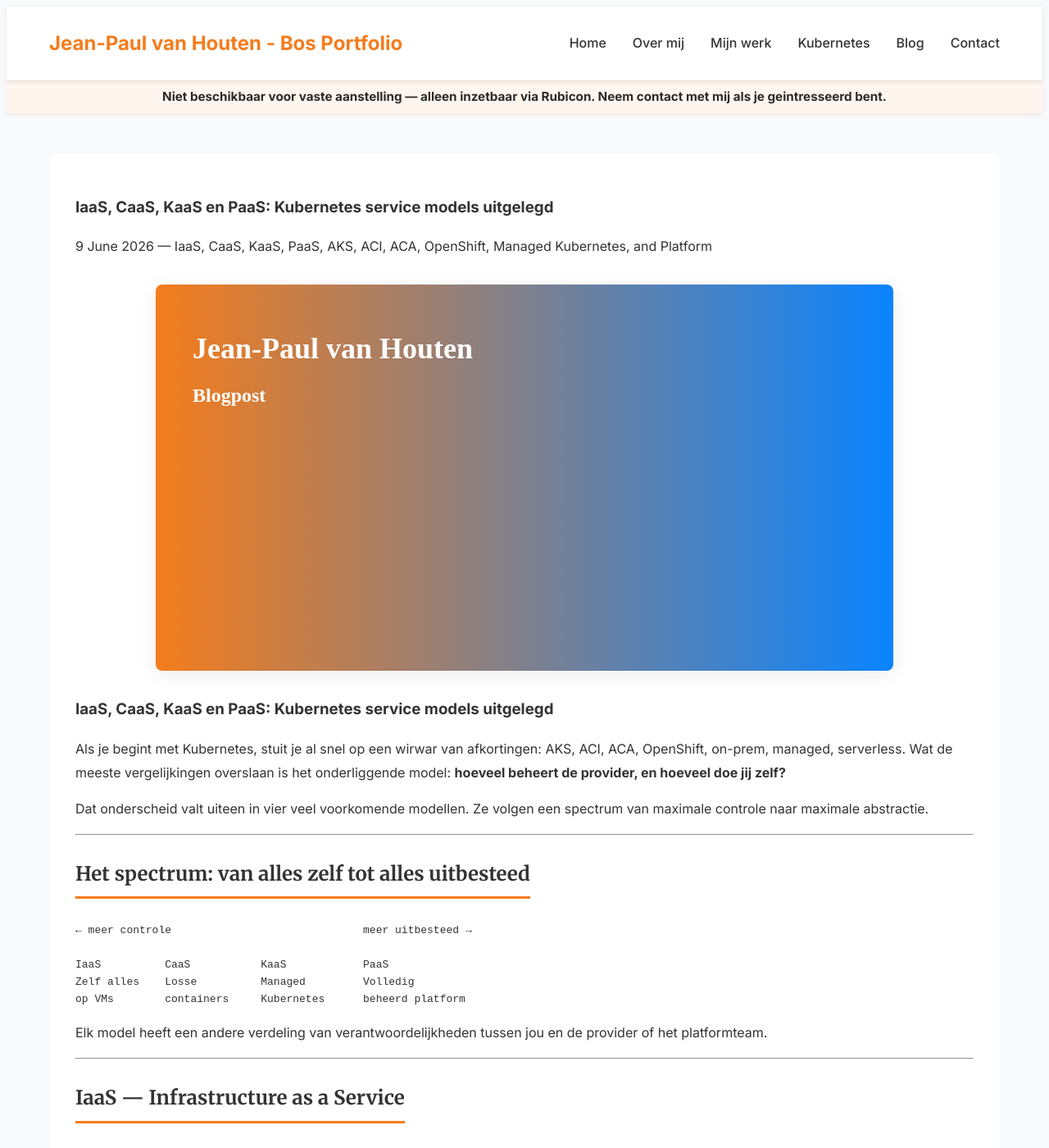
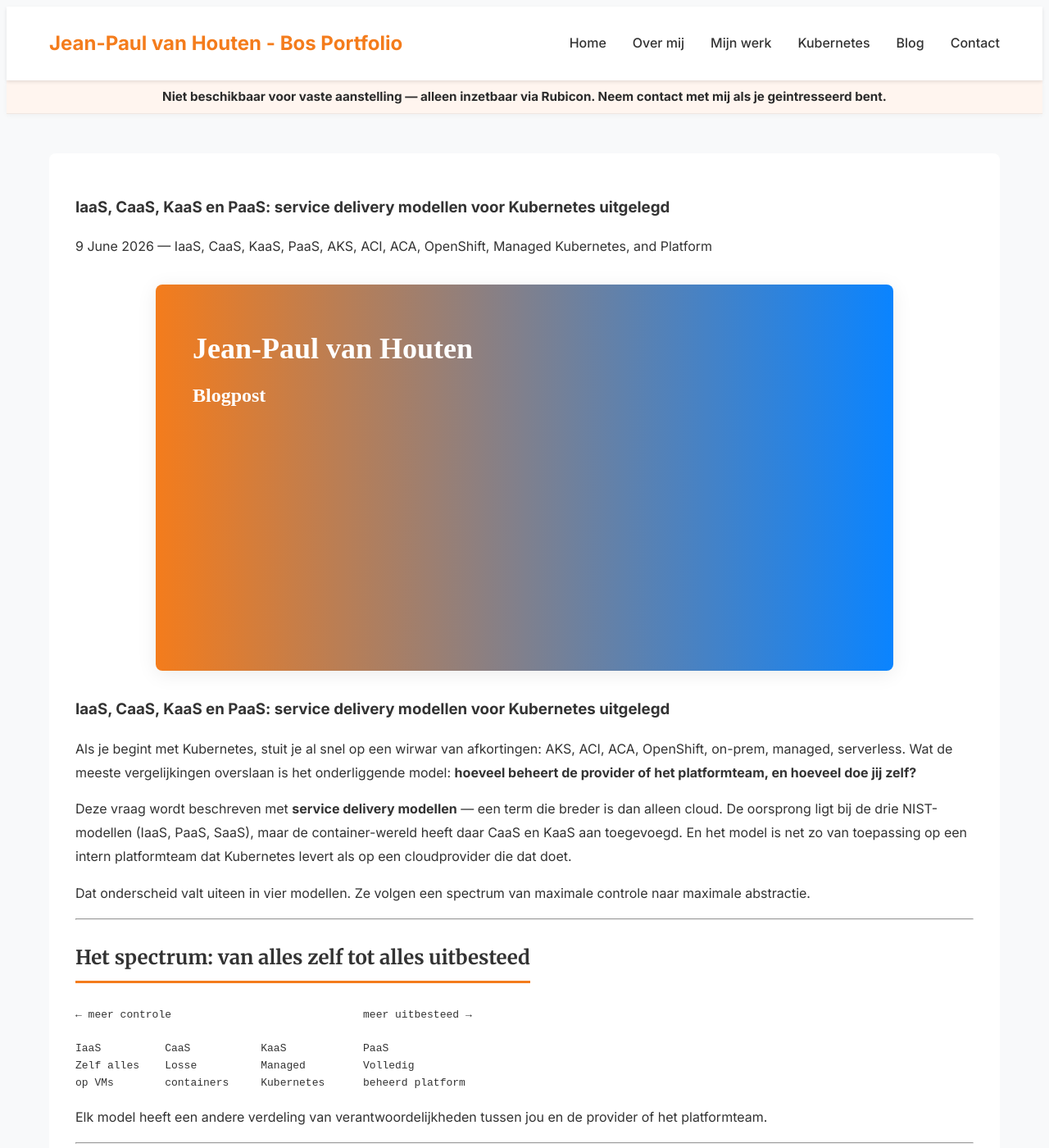
Before and after one commit to vanhoutenbos/personal-website, a Jekyll site: the page built from _posts/2026-06-09-kubernetes-service-models.md, in a window 1280 px wide and 1400 px high. Shown: the whole window at 82% size. Built offline with Jekyll 4.4.1, drawn with Linux system fonts in a browser that asks for light colours; some of the changed text lies outside the part shown.

Commit message:
Update 2026-06-09-kubernetes-service-models.md

```diff
--- a/_posts/2026-06-09-kubernetes-service-models.md
+++ b/_posts/2026-06-09-kubernetes-service-models.md
@@ -1,6 +1,6 @@
 ---
 layout: single
-title: "IaaS, CaaS, KaaS en PaaS: Kubernetes service models uitgelegd"
+title: "IaaS, CaaS, KaaS en PaaS: service delivery modellen voor Kubernetes uitgelegd"
 date: 2026-06-09 06:00:00 +0200
 categories: [Kubernetes, Cloud, Platform Engineering]
 permalink: /blog/:year/:month/:day/:title.html
@@ -14,12 +14,13 @@ description: >
   welk model bij jouw situatie past.
 lang: nl
 ---
+# IaaS, CaaS, KaaS en PaaS: service delivery modellen voor Kubernetes uitgelegd
 
-# IaaS, CaaS, KaaS en PaaS: Kubernetes service models uitgelegd
+Als je begint met Kubernetes, stuit je al snel op een wirwar van afkortingen: AKS, ACI, ACA, OpenShift, on-prem, managed, serverless. Wat de meeste vergelijkingen overslaan is het onderliggende model: **hoeveel beheert de provider of het platformteam, en hoeveel doe jij zelf?**
 
-Als je begint met Kubernetes, stuit je al snel op een wirwar van afkortingen: AKS, ACI, ACA, OpenShift, on-prem, managed, serverless. Wat de meeste vergelijkingen overslaan is het onderliggende model: **hoeveel beheert de provider, en hoeveel doe jij zelf?**
+Deze vraag wordt beschreven met **service delivery modellen** — een term die breder is dan alleen cloud. De oorsprong ligt bij de drie NIST-modellen (IaaS, PaaS, SaaS), maar de container-wereld heeft daar CaaS en KaaS aan toegevoegd. En het model is net zo van toepassing op een intern platformteam dat Kubernetes levert als op een cloudprovider die dat doet.
 
-Dat onderscheid valt uiteen in vier veel voorkomende modellen. Ze volgen een spectrum van maximale controle naar maximale abstractie.
+Dat onderscheid valt uiteen in vier modellen. Ze volgen een spectrum van maximale controle naar maximale abstractie.
 
 ---
 
@@ -47,6 +48,7 @@ De cloudprovider levert rekenkracht, netwerk en opslag. Wat je daarboven bouwt,
 - Kubernetes installeren via `kubeadm` op Azure VMs of AWS EC2
 - K3s op edge hardware of bare metal
 - Rancher op zelfbeheerde nodes
+- OpenShift on-premises — als jouw team het cluster zelf installeert en beheert op eigen hardware
 
 **Wat jij beheert:**
 
@@ -68,10 +70,9 @@ De cloudprovider levert rekenkracht, netwerk en opslag. Wat je daarboven bouwt,
 - Je hebt geen team voor cluster lifecycle management
 - Snelheid van levering is belangrijker dan controle
 
-
-
 > Verdieping: *Komend artikel — Vanilla Kubernetes: kubeadm, K3s en Rancher*
-> Verdieping: *Komend Artikel - Kubernetes Open Shift On-Premise*
+>
+> Verdieping: [Waarom kiezen voor Kubernetes on-premises met OpenShift?](https://www.jeanpaulvanhouten.nl/blog/2026/01/15/getting-started-openshift-onprem.html)
 
 ---
 
@@ -104,6 +105,8 @@ CaaS is de meest minimale containeroplossing. Je zegt "draai deze container" en
 | Schaalbaarheid | Handmatig, 1 container | Auto-scaling, 0 tot veel |
 | Networking | Basis | Ingress, load balancing |
 | Kubernetes zichtbaar | ❌ | ❌ (draait er wel onder) |
+
+ACA is de bovengrens van CaaS: het biedt meer dan pure container execution (revisions, traffic splitting, event-driven scaling via KEDA), maar je hebt als gebruiker geen toegang tot de Kubernetes API of het platform eronder. Dat houdt het in het CaaS-model, zij het aan de rijkere kant.
 
 **Wanneer kiezen:**
 - Korte geïsoleerde taken of CI/CD runners
@@ -158,6 +161,7 @@ Maar let op: **managed Kubernetes is geen managed platform.** De provider beheer
 - Strikte on-premises vereisten
 
 > Verdieping: [Snel aan de slag met AKS](https://www.jeanpaulvanhouten.nl/blog/2025/12/11/getting-started-aks.html)
+>
 > Verdieping: [Managed Kubernetes — wat lost het wél en niet voor je op?](https://www.jeanpaulvanhouten.nl/blog/2026/06/16/managed-kubernetes.html)
 
 ---
@@ -201,13 +205,13 @@ Dit is het model dat veel overheids- en enterprise-organisaties hanteren.
 - Enterprise governance en compliance vereist
 - Geen eigen ops-team voor cluster lifecycle
 - Multi-tenant isolatie out-of-the-box nodig
-- Data residency of on-premises vereisten (on-prem OpenShift)
+- Je wilt een gecurateerd platform consumeren in plaats van zelf bouwen
 
 **Wanneer niet:**
 - Je hebt volledige flexibiliteit nodig in clusterinrichting
 - Je wilt eigen keuzes maken in netwerking, ingress of node-configuratie
 
-> Verdieping: [Waarom kiezen voor Kubernetes on-premises met OpenShift?](https://www.jeanpaulvanhouten.nl/blog/2026/01/15/getting-started-openshift-onprem.html)
+> Verdieping: [Snel aan de slag met Azure Red Hat OpenShift (ARO)](https://www.jeanpaulvanhouten.nl/blog/2026/01/01/getting-started-aro.html)
 
 ---
 
@@ -265,5 +269,6 @@ Ga niet direct naar het zwaarste model. Bewijs eerst de behoefte, dan de complex
 - [Containers zonder Kubernetes: ACA & ACI](https://www.jeanpaulvanhouten.nl/blog/2025/11/27/getting-started-aca-aci.html) — CaaS in de praktijk
 - [Snel aan de slag met AKS](https://www.jeanpaulvanhouten.nl/blog/2025/12/11/getting-started-aks.html) — KaaS quickstart
 - [Managed Kubernetes: wat lost het wél en niet voor je op?](https://www.jeanpaulvanhouten.nl/blog/2026/06/16/managed-kubernetes.html) — KaaS governance diepgang
-- [Waarom kiezen voor Kubernetes on-premises met OpenShift?](https://www.jeanpaulvanhouten.nl/blog/2026/01/15/getting-started-openshift-onprem.html) — PaaS / IaaS on-prem
+- [Waarom kiezen voor Kubernetes on-premises met OpenShift?](https://www.jeanpaulvanhouten.nl/blog/2026/01/15/getting-started-openshift-onprem.html) — IaaS on-prem
+- [Snel aan de slag met Azure Red Hat OpenShift (ARO)](https://www.jeanpaulvanhouten.nl/blog/2026/01/01/getting-started-aro.html) — PaaS managed platform
 - [Kubernetes Keuzehulp](https://www.jeanpaulvanhouten.nl/kubernetes/keuzehulp/2025/10/29/kubernetes-keuzehulp.html) — platform vergelijking en beslismatrix
```
Also changed, not shown: other parts of _posts/2026-06-09-kubernetes-service-models.md (+2 -2 lines).
